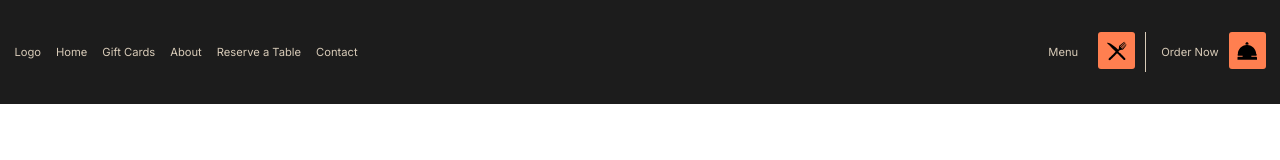
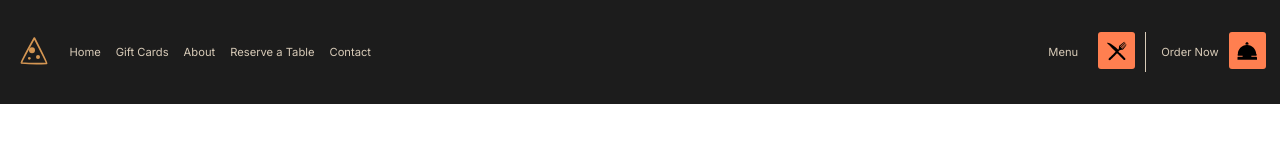
Before and after one commit to AllanRono1/Shazmosa, a plain HTML site: page index.html in a window 1280 px wide. Drawn offline with Linux system fonts and the light colour scheme; a web font is replaced by a local one.

Commit message:
feat: import logo to project and reference them with a relative path

```diff
--- a/index.html
+++ b/index.html
@@ -14,7 +14,9 @@
     <header>
         <nav>
             <ul class="nav-left">
-                <li><a href="#">Logo</a></li>
+                <li><a href="#">
+                    <img src="/icons/shamosas-logo-2a.svg" height="40" width="40"/>
+                </a></li>
                 <li><a href="#">Home</a></li>
                 <li><a href="#">Gift Cards</a></li>
                 <li><a href="#">About</a></li>
```
Also changed, not shown: icons/shamosas-logo-2a.svg (added).
